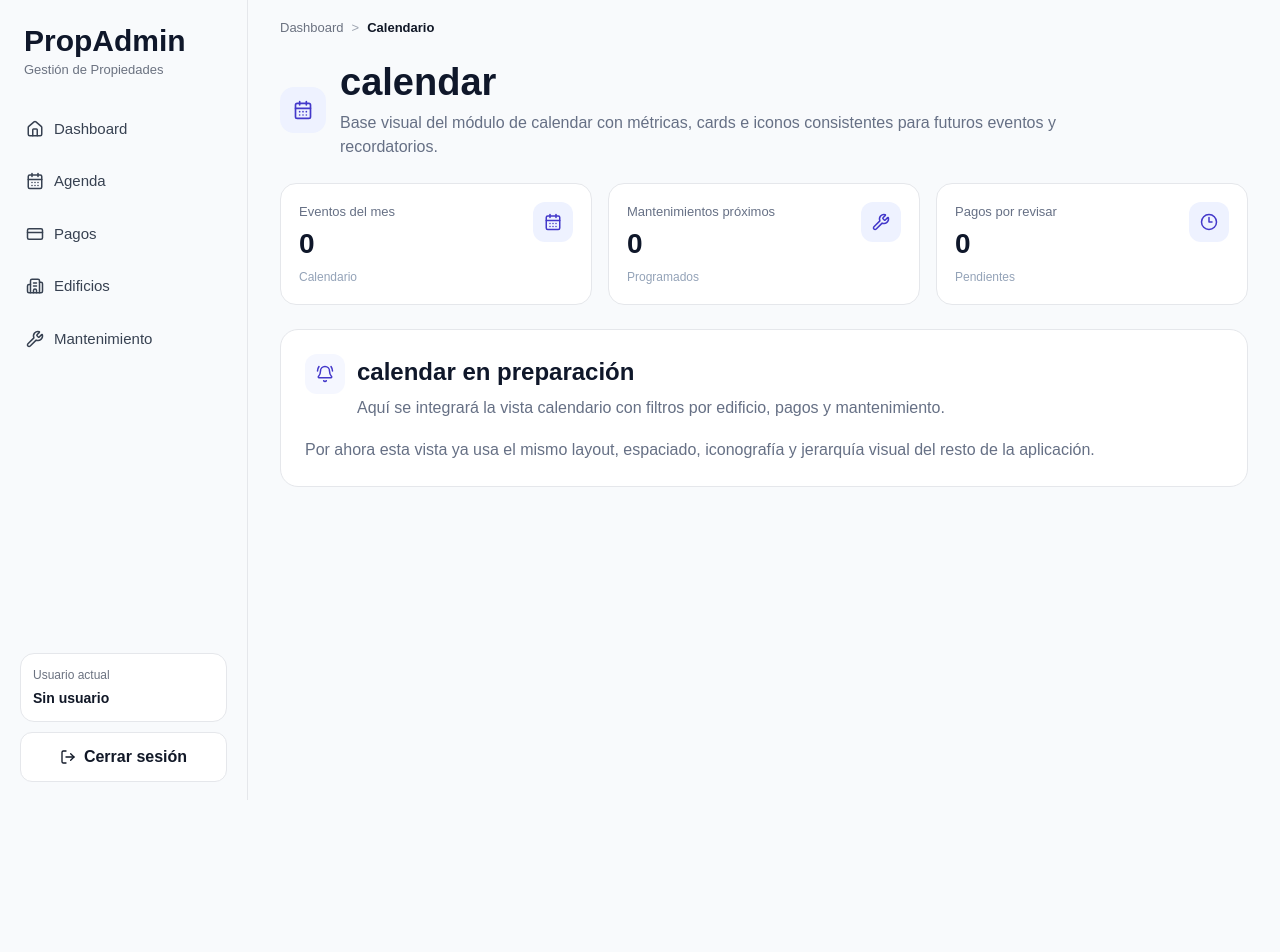
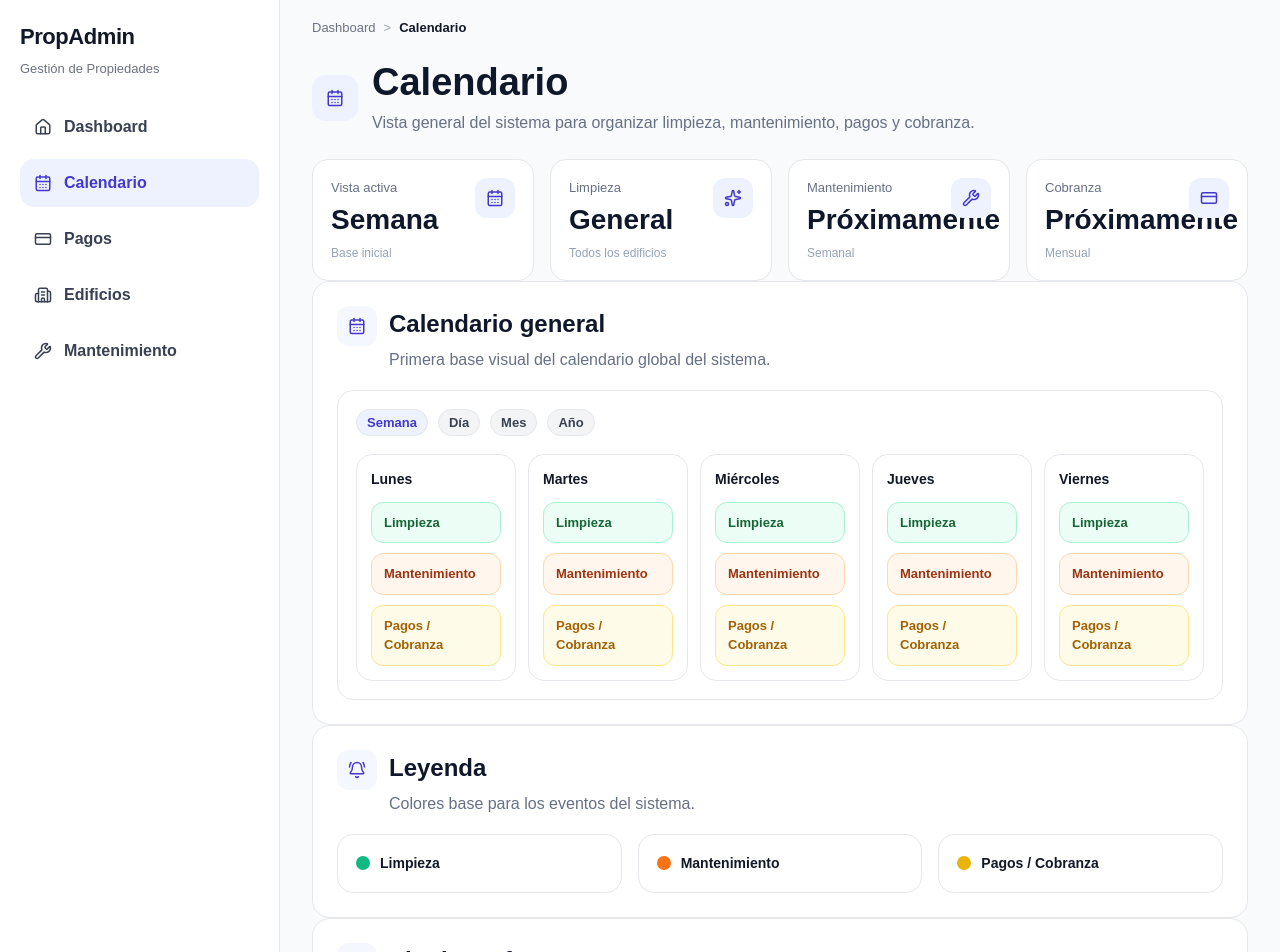
Before and after one commit to FranciscoMtz12/PropAdmin, a Next.js app: page /calendar in a window 1280 px wide. Shown: the top 952 px of the page. Before the commit the page ends 800 px from the top, so only its background shows below. Built offline with nearby package versions, Linux system fonts and the light colour scheme; no server answers.

Commit message:
Rename agenda to calendar and update sidebar navigation

```diff
--- a/app/calendar/page.tsx
+++ b/app/calendar/page.tsx
@@ -1,39 +1,261 @@
-import { BellRing, CalendarDays, Clock3, Wrench } from "lucide-react";
+import {
+  BellRing,
+  CalendarDays,
+  Clock3,
+  CreditCard,
+  Sparkles,
+  Wrench,
+} from "lucide-react";
+
 import PageContainer from "@/components/PageContainer";
 import PageHeader from "@/components/PageHeader";
 import SectionCard from "@/components/SectionCard";
 import MetricCard from "@/components/MetricCard";
+import AppCard from "@/components/AppCard";
+import AppGrid from "@/components/AppGrid";
+import AppBadge from "@/components/AppBadge";
 
-export default function calendarPage() {
+export default function CalendarPage() {
   return (
     <PageContainer>
       <PageHeader
-        title="calendar"
-        titleIcon={<CalendarDays size={20} />}
-        subtitle="Base visual del módulo de calendar con métricas, cards e iconos consistentes para futuros eventos y recordatorios."
+        title="Calendario"
+        subtitle="Vista general del sistema para organizar limpieza, mantenimiento, pagos y cobranza."
+        titleIcon={<CalendarDays size={18} />}
       />
+
+      <AppGrid minWidth={220}>
+        <MetricCard
+          label="Vista activa"
+          value="Semana"
+          helper="Base inicial"
+          icon={<CalendarDays size={18} />}
+        />
+        <MetricCard
+          label="Limpieza"
+          value="General"
+          helper="Todos los edificios"
+          icon={<Sparkles size={18} />}
+        />
+        <MetricCard
+          label="Mantenimiento"
+          value="Próximamente"
+          helper="Semanal"
+          icon={<Wrench size={18} />}
+        />
+        <MetricCard
+          label="Cobranza"
+          value="Próximamente"
+          helper="Mensual"
+          icon={<CreditCard size={18} />}
+        />
+      </AppGrid>
+
+      <SectionCard
+        title="Calendario general"
+        subtitle="Primera base visual del calendario global del sistema."
+        icon={<CalendarDays size={18} />}
+      >
+        <AppCard>
+          <div style={{ display: "flex", flexDirection: "column", gap: 18 }}>
+            <div
+              style={{
+                display: "flex",
+                flexWrap: "wrap",
+                gap: 10,
+              }}
+            >
+              <AppBadge backgroundColor="#EEF2FF" textColor="#4338CA">
+                Semana
+              </AppBadge>
+
+              <AppBadge backgroundColor="#F3F4F6" textColor="#374151">
+                Día
+              </AppBadge>
+
+              <AppBadge backgroundColor="#F3F4F6" textColor="#374151">
+                Mes
+              </AppBadge>
+
+              <AppBadge backgroundColor="#F3F4F6" textColor="#374151">
+                Año
+              </AppBadge>
+            </div>
 
             <div
               style={{
                 display: "grid",
-          gridTemplateColumns: "repeat(auto-fit, minmax(220px, 1fr))",
-          gap: "16px",
-          marginBottom: "24px",
+                gridTemplateColumns: "repeat(7, minmax(160px, 1fr))",
+                gap: 12,
+                overflowX: "auto",
               }}
             >
-        <MetricCard label="Eventos del mes" value="0" icon={<CalendarDays size={18} />} helper="Calendario" />
-        <MetricCard label="Mantenimientos próximos" value="0" icon={<Wrench size={18} />} helper="Programados" />
-        <MetricCard label="Pagos por revisar" value="0" icon={<Clock3 size={18} />} helper="Pendientes" />
+              {[
+                "Lunes",
+                "Martes",
+                "Miércoles",
+                "Jueves",
+                "Viernes",
+                "Sábado",
+                "Domingo",
+              ].map((day) => (
+                <div
+                  key={day}
+                  style={{
+                    minWidth: 160,
+                    border: "1px solid #E5E7EB",
+                    borderRadius: 16,
+                    padding: 14,
+                    background: "#FFFFFF",
+                    display: "flex",
+                    flexDirection: "column",
+                    gap: 12,
+                  }}
+                >
+                  <div
+                    style={{
+                      fontSize: 14,
+                      fontWeight: 800,
+                      color: "#111827",
+                    }}
+                  >
+                    {day}
                   </div>
 
+                  <div
+                    style={{
+                      display: "flex",
+                      flexDirection: "column",
+                      gap: 10,
+                    }}
+                  >
+                    <div
+                      style={{
+                        borderRadius: 12,
+                        padding: "10px 12px",
+                        background: "#ECFDF5",
+                        border: "1px solid #A7F3D0",
+                        fontSize: 13,
+                        color: "#166534",
+                        fontWeight: 700,
+                      }}
+                    >
+                      Limpieza
+                    </div>
+
+                    <div
+                      style={{
+                        borderRadius: 12,
+                        padding: "10px 12px",
+                        background: "#FFF7ED",
+                        border: "1px solid #FED7AA",
+                        fontSize: 13,
+                        color: "#9A3412",
+                        fontWeight: 700,
+                      }}
+                    >
+                      Mantenimiento
+                    </div>
+
+                    <div
+                      style={{
+                        borderRadius: 12,
+                        padding: "10px 12px",
+                        background: "#FEFCE8",
+                        border: "1px solid #FDE68A",
+                        fontSize: 13,
+                        color: "#A16207",
+                        fontWeight: 700,
+                      }}
+                    >
+                      Pagos / Cobranza
+                    </div>
+                  </div>
+                </div>
+              ))}
+            </div>
+          </div>
+        </AppCard>
+      </SectionCard>
+
       <SectionCard
-        title="calendar en preparación"
-        subtitle="Aquí se integrará la vista calendario con filtros por edificio, pagos y mantenimiento."
+        title="Leyenda"
+        subtitle="Colores base para los eventos del sistema."
         icon={<BellRing size={18} />}
       >
-        <p style={{ margin: 0, color: "#667085" }}>
-          Por ahora esta vista ya usa el mismo layout, espaciado, iconografía y jerarquía visual del resto de la aplicación.
-        </p>
+        <AppGrid minWidth={220}>
+          <AppCard>
+            <div style={{ display: "flex", alignItems: "center", gap: 10 }}>
+              <div
+                style={{
+                  width: 14,
+                  height: 14,
+                  borderRadius: 999,
+                  background: "#10B981",
+                }}
+              />
+              <span style={{ fontSize: 14, fontWeight: 600, color: "#111827" }}>
+                Limpieza
+              </span>
+            </div>
+          </AppCard>
+
+          <AppCard>
+            <div style={{ display: "flex", alignItems: "center", gap: 10 }}>
+              <div
+                style={{
+                  width: 14,
+                  height: 14,
+                  borderRadius: 999,
+                  background: "#F97316",
+                }}
+              />
+              <span style={{ fontSize: 14, fontWeight: 600, color: "#111827" }}>
+                Mantenimiento
+              </span>
+            </div>
+          </AppCard>
+
+          <AppCard>
+            <div style={{ display: "flex", alignItems: "center", gap: 10 }}>
+              <div
+                style={{
+                  width: 14,
+                  height: 14,
+                  borderRadius: 999,
+                  background: "#EAB308",
+                }}
+              />
+              <span style={{ fontSize: 14, fontWeight: 600, color: "#111827" }}>
+                Pagos / Cobranza
+              </span>
+            </div>
+          </AppCard>
+        </AppGrid>
+      </SectionCard>
+
+      <SectionCard
+        title="Siguiente fase"
+        subtitle="Esta pantalla queda lista para evolucionar hacia un calendario completo tipo Google Calendar."
+        icon={<Clock3 size={18} />}
+      >
+        <AppCard>
+          <div
+            style={{
+              display: "flex",
+              flexDirection: "column",
+              gap: 10,
+              fontSize: 14,
+              color: "#4B5563",
+              lineHeight: 1.7,
+            }}
+          >
+            <span>• Vista por día, semana, mes y año</span>
+            <span>• Filtros por módulo y por edificio</span>
+            <span>• Eventos reales de limpieza, mantenimiento, pagos y cobranza</span>
+            <span>• Leyenda visual permanente</span>
+          </div>
+        </AppCard>
       </SectionCard>
     </PageContainer>
   );
--- a/components/Sidebar.tsx
+++ b/components/Sidebar.tsx
@@ -10,12 +10,13 @@ import {
   LogOut,
   Wrench,
 } from "lucide-react";
+
 import { supabase } from "@/lib/supabaseClient";
 import { useCurrentUser } from "@/contexts/UserContext";
 
 const NAV_ITEMS = [
   { label: "Dashboard", href: "/dashboard", icon: Home },
-  { label: "Agenda", href: "/agenda", icon: CalendarDays },
+  { label: "Calendario", href: "/calendar", icon: CalendarDays },
   { label: "Pagos", href: "/payments", icon: CreditCard },
   { label: "Edificios", href: "/buildings", icon: Building2 },
   { label: "Mantenimiento", href: "/maintenance", icon: Wrench },
@@ -36,30 +37,47 @@ export default function Sidebar() {
   return (
     <aside
       style={{
-        width: "248px",
+        width: 280,
         minHeight: "100vh",
+        background: "#FFFFFF",
         borderRight: "1px solid #E5E7EB",
-        background: "#F8FAFC",
         display: "flex",
         flexDirection: "column",
         justifyContent: "space-between",
-        padding: "18px 14px",
+        padding: 20,
         position: "sticky",
         top: 0,
       }}
     >
-      <div>
-        <div style={{ padding: "8px 10px", marginBottom: "18px" }}>
-          <div style={{ fontSize: "30px", fontWeight: 800, lineHeight: 1 }}>PropAdmin</div>
-          <div style={{ fontSize: "13px", color: "#6B7280", marginTop: "4px" }}>
+      <div style={{ display: "flex", flexDirection: "column", gap: 24 }}>
+        <div>
+          <div
+            style={{
+              fontSize: 22,
+              fontWeight: 800,
+              color: "#111827",
+              letterSpacing: "-0.02em",
+            }}
+          >
+            PropAdmin
+          </div>
+
+          <div
+            style={{
+              fontSize: 13,
+              color: "#6B7280",
+              marginTop: 6,
+            }}
+          >
             Gestión de Propiedades
           </div>
         </div>
 
-        <nav style={{ display: "grid", gap: "6px" }}>
+        <nav style={{ display: "flex", flexDirection: "column", gap: 8 }}>
           {NAV_ITEMS.map((item) => {
             const Icon = item.icon;
-            const active = pathname === item.href || pathname.startsWith(`${item.href}/`);
+            const active =
+              pathname === item.href || pathname.startsWith(`${item.href}/`);
 
             return (
               <Link
@@ -68,14 +86,14 @@ export default function Sidebar() {
                 style={{
                   display: "flex",
                   alignItems: "center",
-                  gap: "10px",
-                  borderRadius: "14px",
-                  padding: "12px 12px",
+                  gap: 12,
+                  padding: "12px 14px",
+                  borderRadius: 14,
                   textDecoration: "none",
-                  fontWeight: active ? 700 : 500,
-                  fontSize: "15px",
-                  color: active ? "#2563EB" : "#374151",
-                  background: active ? "#EAF1FF" : "transparent",
+                  background: active ? "#EEF2FF" : "transparent",
+                  color: active ? "#4338CA" : "#374151",
+                  fontWeight: active ? 700 : 600,
+                  transition: "all 0.2s ease",
                 }}
               >
                 <Icon size={18} />
@@ -86,25 +104,49 @@ export default function Sidebar() {
         </nav>
       </div>
 
-      <div style={{ display: "grid", gap: "10px", padding: "8px 6px 0 6px" }}>
-        <div
-          style={{
-            border: "1px solid #E5E7EB",
-            borderRadius: "14px",
-            padding: "12px",
-            background: "white",
-          }}
-        >
-          <div style={{ fontSize: "12px", color: "#6B7280", marginBottom: "4px" }}>
+      <div
+        style={{
+          borderTop: "1px solid #E5E7EB",
+          paddingTop: 16,
+          display: "flex",
+          flexDirection: "column",
+          gap: 12,
+        }}
+      >
+        <div style={{ display: "flex", flexDirection: "column", gap: 4 }}>
+          <span
+            style={{
+              fontSize: 12,
+              fontWeight: 700,
+              textTransform: "uppercase",
+              letterSpacing: "0.04em",
+              color: "#6B7280",
+            }}
+          >
             Usuario actual
-          </div>
-          <div style={{ fontWeight: 700, color: "#111827", fontSize: "14px" }}>
+          </span>
+
+          <span
+            style={{
+              fontSize: 14,
+              fontWeight: 600,
+              color: "#111827",
+              lineHeight: 1.5,
+            }}
+          >
             {user?.full_name || user?.email || "Sin usuario"}
-          </div>
+          </span>
+
           {user?.company_id ? (
-            <div style={{ fontSize: "12px", color: "#6B7280", marginTop: "4px" }}>
+            <span
+              style={{
+                fontSize: 12,
+                color: "#059669",
+                fontWeight: 600,
+              }}
+            >
               Empresa activa configurada
-            </div>
+            </span>
           ) : null}
         </div>
 
@@ -114,14 +156,14 @@ export default function Sidebar() {
             display: "flex",
             alignItems: "center",
             justifyContent: "center",
-            gap: "8px",
-            width: "100%",
+            gap: 10,
+            padding: "12px 14px",
+            borderRadius: 14,
             border: "1px solid #E5E7EB",
-            borderRadius: "12px",
-            padding: "12px 14px",
-            background: "white",
-            color: "#111827",
-            fontWeight: 600,
+            background: "#FFFFFF",
+            color: "#374151",
+            fontSize: 14,
+            fontWeight: 700,
             cursor: "pointer",
           }}
         >
```
Lines whose indentation alone changed are shown as unchanged.
